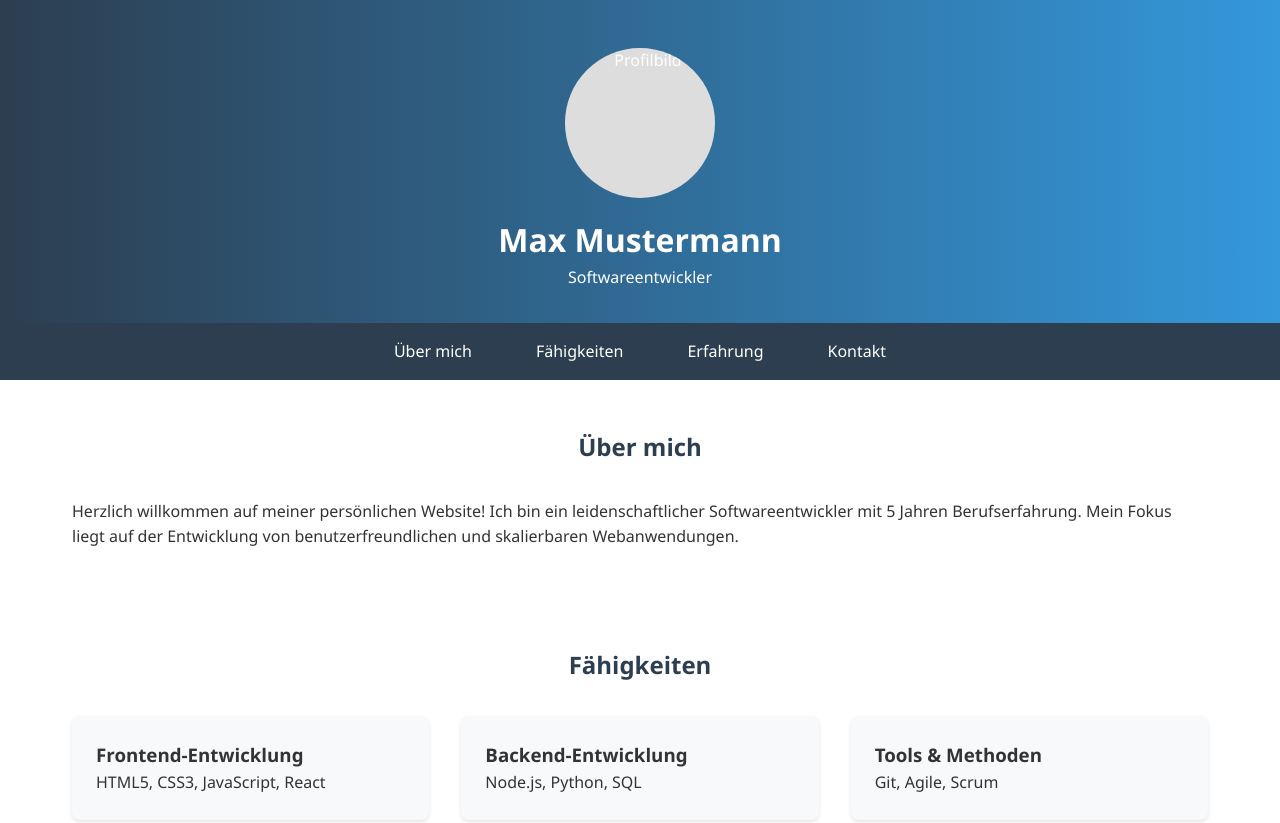
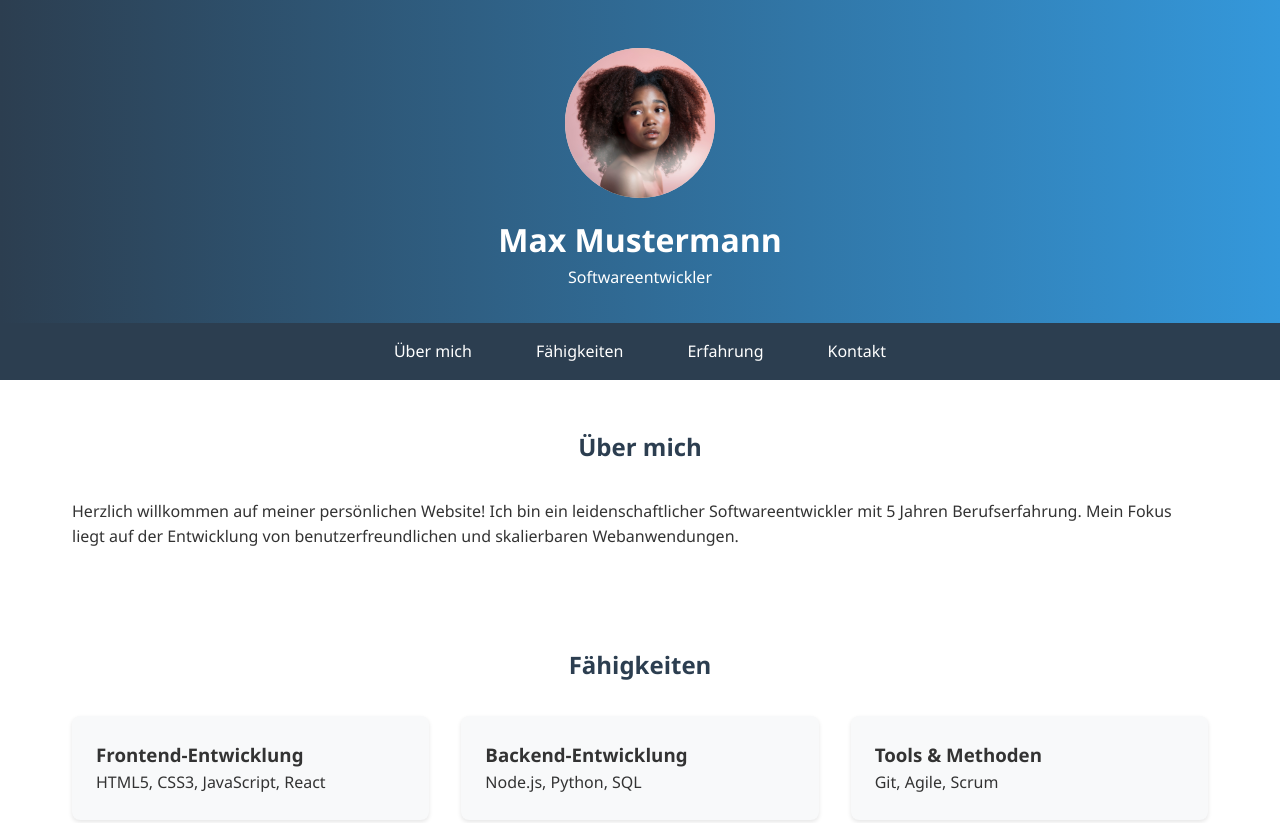
Before and after one commit to AndreasHegde/neueSeite, a plain HTML site: page index.html in a window 1280 px wide. Shown: the top 823 px of the page. Drawn offline with Linux system fonts and the light colour scheme.

Commit message:
Update index.html

```diff
--- a/index.html
+++ b/index.html
@@ -153,7 +153,7 @@
 </head>
 <body>
     <header>
-        <img src="/api/placeholder/150/150" alt="Profilbild" class="profile-img">
+        <img src="jessica-felicio-_cvwXhGqG-o-unsplash.jpg" alt="Profilbild" class="profile-img">
         <h1>Max Mustermann</h1>
         <p>Softwareentwickler</p>
     </header>
```
